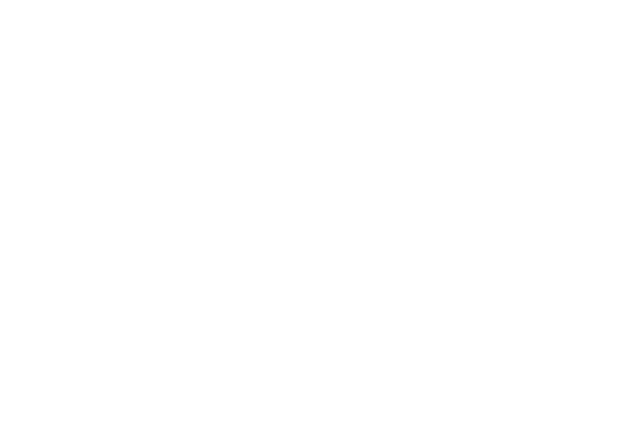
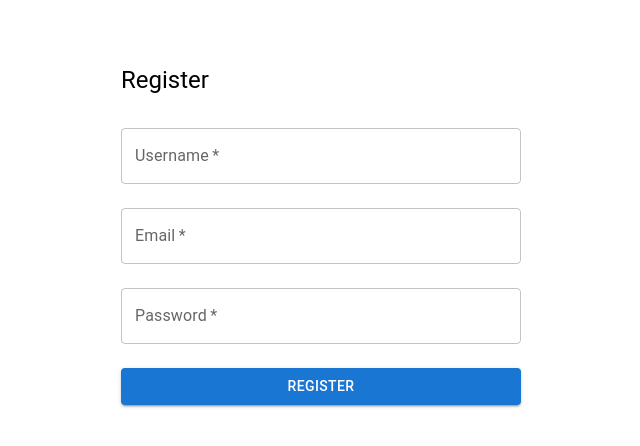
Before and after one commit to sarahwonago/PollsApp, a React (Create React App) app in the folder FrontEnd/poll_frontend/: page / in a window 1280 px wide. Before the commit this address had no page. Shown: the top 446 px of the page, without its empty margins (319-959 px from the left). Built offline with nearby package versions, Linux system fonts and the light colour scheme.

Commit message:
updating the backend to accept request from frontend

```diff
--- a/FrontEnd/poll_frontend/src/App.js
+++ b/FrontEnd/poll_frontend/src/App.js
@@ -9,7 +9,7 @@
     <Router>
       <Routes>
         <Route path="/login" element={<Login />} />
-        <Route path="/register" element={<Register />} />
+        <Route path="/" element={<Register />} />
 
       </Routes>
     </Router>
```
Also changed, not shown: 2 other files (tests, documents, lock files or other folders).
